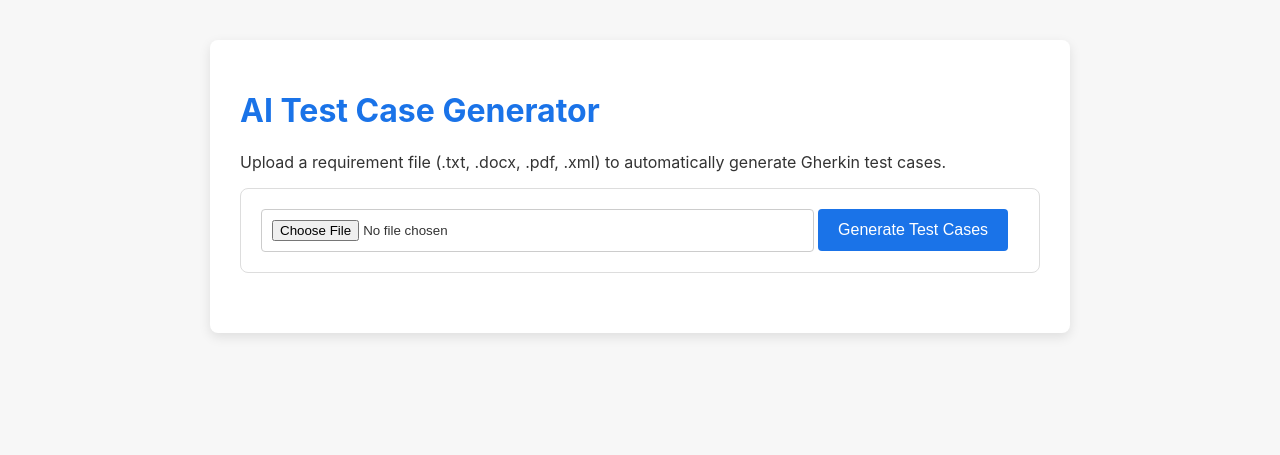
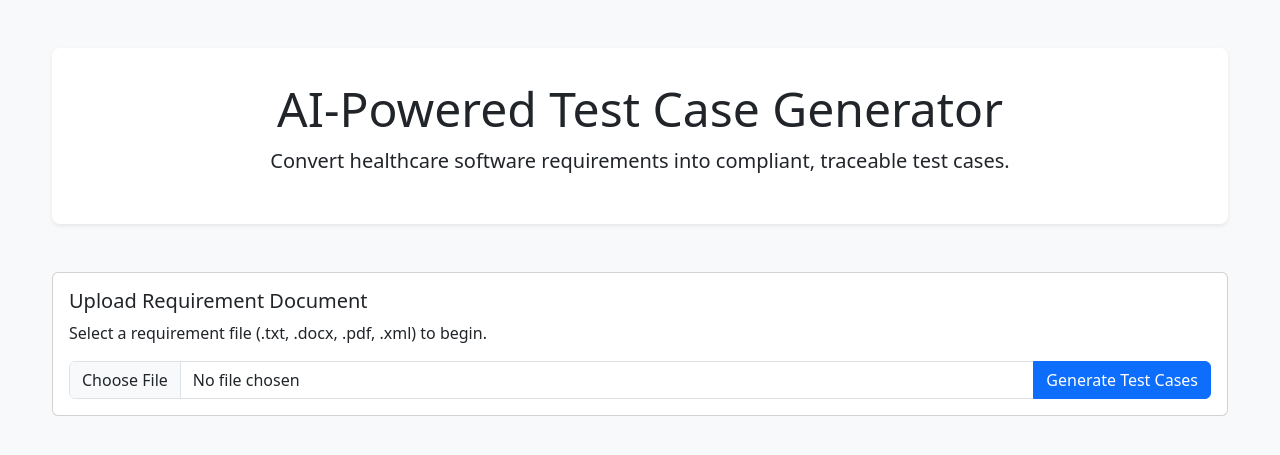
Before and after one commit to tanishaa17/ai-testcase-generator, a Flask app: page / in a window 1280 px wide. Shown: the top 455 px of the page. Run offline with Flask 3, Linux system fonts and the light colour scheme; some libraries are stand-ins or nearby versions.

Commit message:
Enhanced the web UI and the data format

````diff
--- a/app.py
+++ b/app.py
@@ -1,5 +1,8 @@
 import os
-from flask import Flask, render_template, request, flash
+import json
+import io
+import csv
+from flask import Flask, render_template, request, flash, session, make_response, redirect, url_for
 import google.generativeai as genai
 from dotenv import load_dotenv
 import docx
@@ -10,7 +13,7 @@ import secrets
 # Load environment variables
 load_dotenv(encoding="utf-8")
 
-# --- Core Logic from src/main.py ---
+# --- Core Logic ---
 
 def configure_ai():
     """Configures the Gemini AI with the API key."""
@@ -39,21 +42,46 @@ def read_requirement_file(file_path):
             raise ValueError("Unsupported file type")
         return text
     except Exception as e:
-        print(f"Error reading file: {e}") # Log error
+        print(f"Error reading file: {e}")
         raise
 
 def generate_test_cases(requirement_text):
-    """Generates test cases using the Gemini AI."""
+    """
+    Generates structured test cases using the Gemini AI, focusing on compliance
+    and traceability for the healthcare domain.
+    """
     prompt = (
-        "You are an expert QA Engineer. Analyze the provided software requirement "
-        "and generate a comprehensive set of test cases in Gherkin format. "
-        "The output must be only the Gherkin text, starting with a 'Feature' definition."
-        "\n---\n{requirement}\n---"
+        "You are a world-class QA expert specializing in regulated healthcare software (FDA, IEC 62304, ISO 13485)."
+        "Analyze the provided software requirement and generate a comprehensive set of test cases."
+        "Your output MUST be a single, valid JSON object. Do not include any other text or markdown formatting."
+        "The JSON object should have a single key: 'test_cases'."
+        "The value should be a list of test case objects, where each object has the following keys:"
+        '  - \"test_id\": A unique identifier for the test case (e.g., \"TC-001\").'
+        '  - \"requirement_source\": The specific requirement sentence or phrase this test case validates.'
+        '  - \"gherkin_feature\": The full, complete Gherkin text for the test case, starting with \"Feature:\".'
+        '  - \"compliance_tags\": A list of strings identifying relevant compliance standards (e.g., [\"ISO 13485\", \"GDPR\"]).'
+        "\n--- REQUIREMENT TEXT ---"
+        f"{requirement_text}"
+        "\n--- END REQUIREMENT TEXT ---"
+        "Produce the JSON output now."
     )
+
     model = genai.GenerativeModel('gemini-1.5-flash')
-    full_prompt = prompt.format(requirement=requirement_text)
-    response = model.generate_content(full_prompt)
-    return response.text
+    response = model.generate_content(prompt)
+
+    try:
+        cleaned_response = response.text.strip().replace("```json", "").replace("```", "").strip()
+        return json.loads(cleaned_response)
+    except (json.JSONDecodeError, AttributeError) as e:
+        print(f"Error decoding AI response: {e}\nRaw response: {response.text}")
+        return {
+            "test_cases": [{
+                "test_id": "ERR-001",
+                "requirement_source": "N/A",
+                "gherkin_feature": "Feature: AI Response Error...",
+                "compliance_tags": []
+            }]
+        }
 
 # --- Flask Web Application ---
 
@@ -61,45 +89,78 @@ app = Flask(__name__)
 app.config['SECRET_KEY'] = secrets.token_hex(16)
 app.config['UPLOAD_FOLDER'] = 'uploads'
 
-# Ensure the upload folder exists
 os.makedirs(app.config['UPLOAD_FOLDER'], exist_ok=True)
 
 @app.route('/', methods=['GET', 'POST'])
 def index():
-    gherkin_output = ""
+    test_data = None
     if request.method == 'POST':
         if 'requirement_file' not in request.files:
             flash('No file part')
-            return render_template('index.html', gherkin_output=gherkin_output)
+            return render_template('index.html', test_data=test_data)
 
         file = request.files['requirement_file']
         if file.filename == '':
             flash('No selected file')
-            return render_template('index.html', gherkin_output=gherkin_output)
+            return render_template('index.html', test_data=test_data)
 
         if file:
             try:
-                # Save the file securely
                 file_path = os.path.join(app.config['UPLOAD_FOLDER'], file.filename)
                 file.save(file_path)
 
-                # Configure AI and process file
                 configure_ai()
                 requirement_text = read_requirement_file(file_path)
-                gherkin_output = generate_test_cases(requirement_text)
+                test_data = generate_test_cases(requirement_text)
 
-                # Clean up the uploaded file
+                # Store the generated data in the session for later export
+                session['last_test_data'] = test_data
+
                 os.remove(file_path)
 
             except ValueError as e:
-                if "GEMINI_API_KEY" in str(e):
-                    flash("AI is not configured. Please check your .env file for GEMINI_API_KEY.")
-                else:
-                    flash("Unsupported file type. Please upload .txt, .docx, .pdf, or .xml.")
+                flash(str(e))
             except Exception as e:
                 flash(f'An error occurred: {e}')
 
-    return render_template('index.html', gherkin_output=gherkin_output)
+    return render_template('index.html', test_data=test_data)
+
+@app.route('/export/jira')
+def export_to_jira():
+    test_data = session.get('last_test_data')
+    if not test_data or not test_data.get('test_cases'):
+        flash("No test data available to export. Please generate tests first.")
+        return redirect(url_for('index'))
+
+    output = io.StringIO()
+    writer = csv.writer(output)
+    writer.writerow(['Summary', 'Description', 'Issue Type'])
+
+    for test in test_data['test_cases']:
+        summary = f"{test.get('test_id', 'N/A')}: {test.get('requirement_source', 'N/A')}"
+
+        # Using a multiline f-string for clarity and safety
+        description = f"""*Requirement Source:*
+{test.get('requirement_source', 'N/A')}
+
+*Gherkin Test Case:*
+{{code}}
+{test.get('gherkin_feature', 'N/A')}
+{{code}}
+
+*Compliance Tags:*
+{', '.join(test.get('compliance_tags', [])) if test.get('compliance_tags') else 'None'}"""
+
+        issue_type = 'Test'
+        writer.writerow([summary, description, issue_type])
+
+    output.seek(0)
+
+    response = make_response(output.getvalue())
+    response.headers["Content-Disposition"] = "attachment; filename=jira_import.csv"
+    response.headers["Content-type"] = "text/csv"
+
+    return response
 
 if __name__ == '__main__':
     app.run(debug=True)
--- a/templates/index.html
+++ b/templates/index.html
@@ -4,47 +4,105 @@
     <meta charset="UTF-8">
     <meta name="viewport" content="width=device-width, initial-scale=1.0">
     <title>AI Test Case Generator</title>
+    <!-- Bootstrap CSS -->
+    <link href="https://cdn.jsdelivr.net/npm/bootstrap@5.3.2/dist/css/bootstrap.min.css" rel="stylesheet">
+    <!-- Highlight.js CSS for syntax highlighting -->
+    <link rel="stylesheet" href="https://cdnjs.cloudflare.com/ajax/libs/highlight.js/11.9.0/styles/atom-one-dark.min.css">
     <style>
-        body { font-family: -apple-system, BlinkMacSystemFont, "Segoe UI", Roboto, Helvetica, Arial, sans-serif; margin: 40px; background-color: #f7f7f7; color: #333; }
-        .container { max-width: 800px; margin: 0 auto; background-color: #fff; padding: 30px; border-radius: 8px; box-shadow: 0 4px 12px rgba(0,0,0,0.1); }
-        h1 { color: #1a73e8; }
-        form { margin-bottom: 30px; border: 1px solid #ddd; padding: 20px; border-radius: 8px; }
-        input[type="file"] { border: 1px solid #ccc; padding: 10px; border-radius: 4px; width: 70%; }
-        input[type="submit"] { background-color: #1a73e8; color: white; padding: 12px 20px; border: none; border-radius: 4px; cursor: pointer; font-size: 16px; }
-        input[type="submit"]:hover { background-color: #1558b8; }
-        .results { margin-top: 20px; }
-        h2 { color: #333; border-bottom: 2px solid #eee; padding-bottom: 10px; }
-        pre { background-color: #2d2d2d; color: #f4f4f4; padding: 20px; border-radius: 8px; white-space: pre-wrap; word-wrap: break-word; font-family: "Courier New", Courier, monospace; }
-        .flash-messages { list-style: none; padding: 0; margin-bottom: 20px; }
-        .flash-messages li { padding: 15px; background-color: #f8d7da; color: #721c24; border: 1px solid #f5c6cb; border-radius: 4px; margin-bottom: 10px; }
+        body {
+            background-color: #f8f9fa;
+        }
+        .container {
+            max-width: 1200px;
+        }
+        .header {
+            background-color: #ffffff;
+            padding: 2rem;
+            border-radius: 0.5rem;
+            box-shadow: 0 0.125rem 0.25rem rgba(0, 0, 0, 0.075);
+        }
+        .card {
+            margin-bottom: 1.5rem;
+        }
+        .card-header {
+            font-weight: 500;
+        }
+        pre {
+            margin: 0;
+        }
+        .compliance-tag {
+            margin-right: 0.5rem;
+        }
     </style>
 </head>
 <body>
-    <div class="container">
-        <h1>AI Test Case Generator</h1>
-        <p>Upload a requirement file (.txt, .docx, .pdf, .xml) to automatically generate Gherkin test cases.</p>
+    <div class="container my-5">
+        <div class="header text-center mb-5">
+            <h1 class="display-5">AI-Powered Test Case Generator</h1>
+            <p class="lead">Convert healthcare software requirements into compliant, traceable test cases.</p>
+        </div>
 
         {% with messages = get_flashed_messages() %}
             {% if messages %}
-                <ul class="flash-messages">
+                <div class="alert alert-danger" role="alert">
                     {% for message in messages %}
-                        <li>{{ message }}</li>
+                        <p class="mb-0">{{ message }}</p>
                     {% endfor %}
-                </ul>
+                </div>
             {% endif %}
         {% endwith %}
 
-        <form method="post" enctype="multipart/form-data">
-            <input type="file" name="requirement_file" required>
-            <input type="submit" value="Generate Test Cases">
-        </form>
+        <div class="card mb-5">
+            <div class="card-body">
+                <h5 class="card-title">Upload Requirement Document</h5>
+                <p class="card-text">Select a requirement file (.txt, .docx, .pdf, .xml) to begin.</p>
+                <form method="post" enctype="multipart/form-data">
+                    <div class="input-group">
+                        <input type="file" class="form-control" name="requirement_file" required>
+                        <button class="btn btn-primary" type="submit">Generate Test Cases</button>
+                    </div>
+                </form>
+            </div>
+        </div>
 
-        {% if gherkin_output %}
+        {% if test_data and test_data.test_cases %}
             <div class="results">
-                <h2>Generated Gherkin</h2>
-                <pre>{{ gherkin_output }}</pre>
+                <div class="d-flex justify-content-between align-items-center mb-4">
+                    <h2 class="mb-0">Generated Test Cases</h2>
+                    <a href="/export/jira" class="btn btn-success">Export to Jira (CSV)</a>
+                </div>
+                {% for test in test_data.test_cases %}
+                    <div class="card">
+                        <div class="card-header d-flex justify-content-between align-items-center">
+                            <span>Test ID: {{ test.test_id }}</span>
+                            <small class="text-muted">Source: "{{ test.requirement_source }}"</small>
+                        </div>
+                        <div class="card-body">
+                            <pre><code class="language-gherkin">{{ test.gherkin_feature }}</code></pre>
+                        </div>
+                        <div class="card-footer bg-light">
+                            {% if test.compliance_tags %}
+                                <strong>Compliance Tags:</strong>
+                                {% for tag in test.compliance_tags %}
+                                    <span class="badge bg-secondary compliance-tag">{{ tag }}</span>
+                                {% endfor %}
+                            {% else %}
+                                <small class="text-muted">No compliance tags identified.</small>
+                            {% endif %}
+                        </div>
+                    </div>
+                {% endfor %}
             </div>
         {% endif %}
     </div>
+
+    <!-- Bootstrap JS Bundle -->
+    <script src="https://cdn.jsdelivr.net/npm/bootstrap@5.3.2/dist/js/bootstrap.bundle.min.js"></script>
+    <!-- Highlight.js for syntax highlighting -->
+    <script src="https://cdnjs.cloudflare.com/ajax/libs/highlight.js/11.9.0/highlight.min.js"></script>
+    <script>
+        // Initialize highlight.js
+        hljs.highlightAll();
+    </script>
 </body>
 </html>
````
Also changed, not shown: src/main.py (line endings or trailing spaces).
